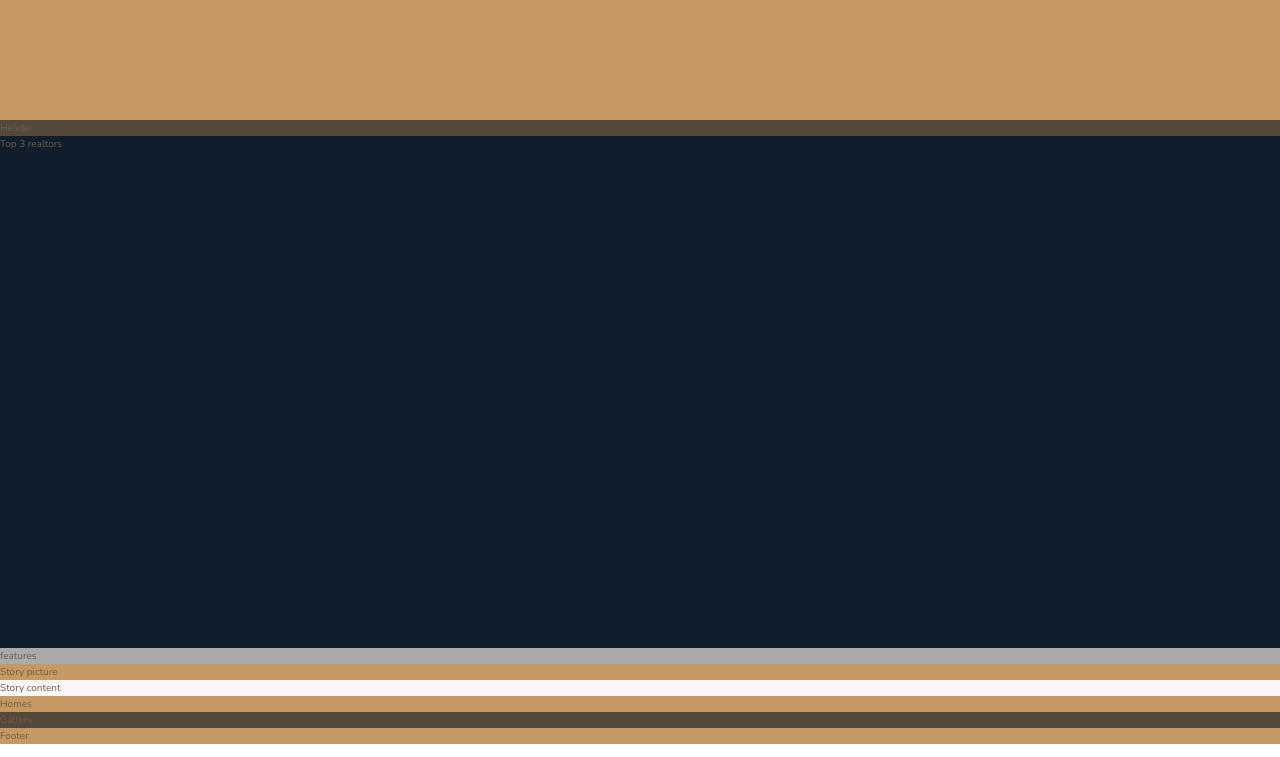
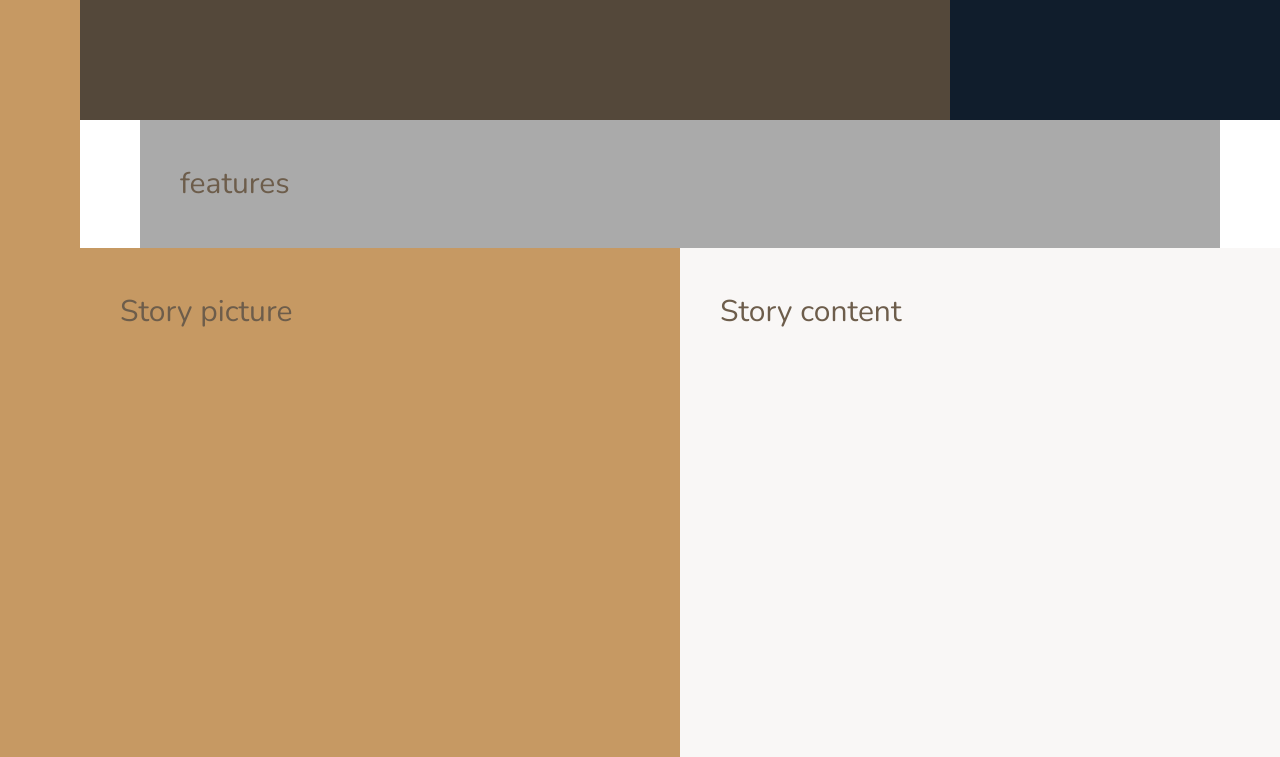
Before and after one commit to jobeiri/nexter, a website: page index.html in a window 1280 px wide. Shown: the part 520-1277 px from the top of the page. Drawn offline with nearby package versions, Linux system fonts and the light colour scheme.

Commit message:
3. Building the Overall Layout - Part 2

```diff
--- a/sass/_base.scss
+++ b/sass/_base.scss
@@ -37,4 +37,18 @@ body {
 .container {
   display: grid;
   grid-template-rows: 80vh min-content 40vw min-content min-content min-content;
+  grid-template-columns:
+    [sidebar-start] 8rem [sidebar-end full-start] minmax(
+      6rem,
+      1fr
+    ) [center-start] repeat(
+      8,
+      [col-start] minmax(min-content, 14.25rem) [col-end]
+    )
+    [center-end] minmax(6rem, 1fr) [full-end]; // 1140 / 8 = 142.5px
+
+  & > * {
+    padding: 40px;
+    font-size: 3rem;
+  }
 }
--- a/sass/_features.scss
+++ b/sass/_features.scss
@@ -1,3 +1,4 @@
 .features {
   background-color: $color-grey-light-2;
+  grid-column: center-start / center-end;
 }
--- a/sass/_footer.scss
+++ b/sass/_footer.scss
@@ -1,3 +1,4 @@
 .footer {
   background-color: $color-primary;
+  grid-column: full-start / full-end;
 }
--- a/sass/_gallery.scss
+++ b/sass/_gallery.scss
@@ -1,3 +1,4 @@
 .gallery {
   background-color: $color-grey-dark-1;
+  grid-column: full-start / full-end;
 }
--- a/sass/_header.scss
+++ b/sass/_header.scss
@@ -1,3 +1,4 @@
 .header {
   background-color: $color-grey-dark-1;
+  grid-column: full-start / col-end 6;
 }
--- a/sass/_homes.scss
+++ b/sass/_homes.scss
@@ -1,3 +1,4 @@
 .homes {
   background-color: $color-primary;
+  grid-column: center-start / center-end;
 }
--- a/sass/_realtors.scss
+++ b/sass/_realtors.scss
@@ -1,3 +1,4 @@
 .realtors {
   background-color: $color-secondary;
+  grid-column: col-start 7 / full-end;
 }
--- a/sass/_sidebar.scss
+++ b/sass/_sidebar.scss
@@ -1,3 +1,5 @@
 .sidebar {
   background-color: $color-primary;
+  grid-column: sidebar-start / sidebar-end;
+  grid-row: 1 / -1;
 }
--- a/sass/_story.scss
+++ b/sass/_story.scss
@@ -1,9 +1,11 @@
 .story {
   &__pictures {
     background-color: $color-primary;
+    grid-column: full-start / col-end 4;
   }
 
   &__content {
     background-color: $color-grey-light-1;
+    grid-column: col-start 5 / full-end;
   }
 }
```
Also changed, not shown: css/style.css, 1 other file.
